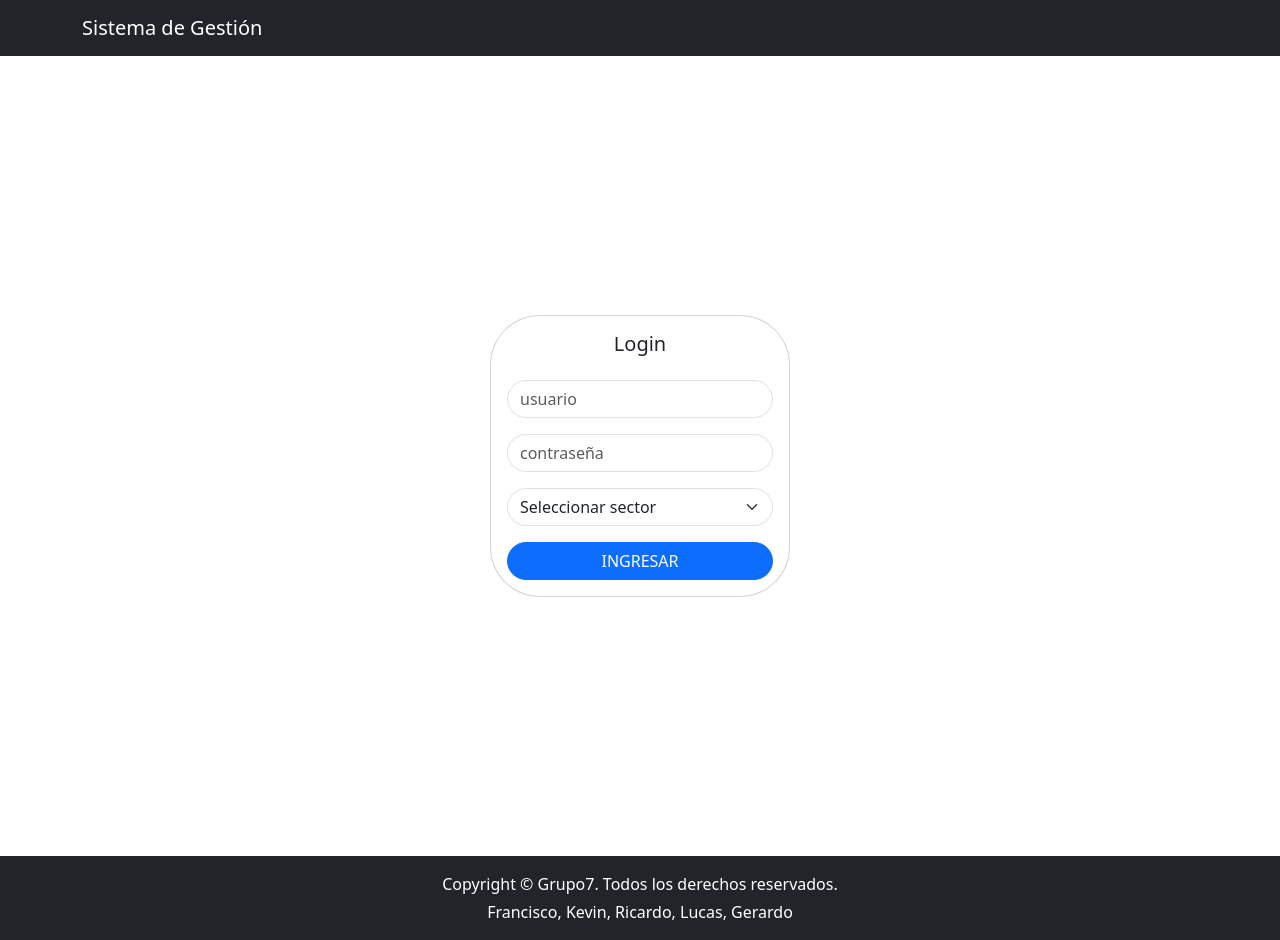
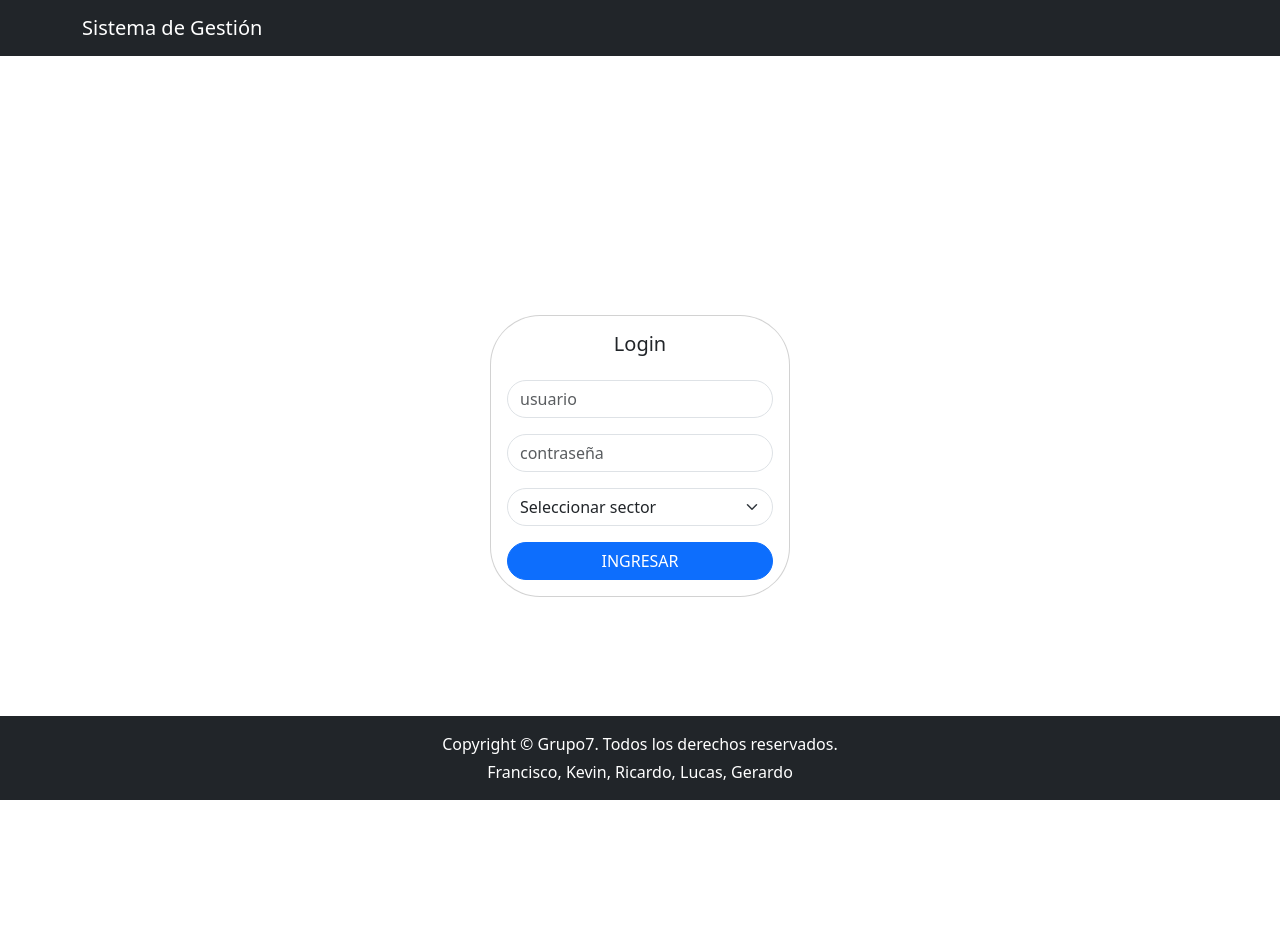
Before and after one commit to Grupo-7-PV/pv_tp_integrador_grupo7, a React (Vite) app: page /login in a window 1280 px wide. After the commit the page ends 856 px from the top, so only its background shows below. Built offline with nearby package versions, Linux system fonts and the light colour scheme.

Commit message:
Correcion del footer

```diff
--- a/src/components/layout/Footer.jsx
+++ b/src/components/layout/Footer.jsx
@@ -4,7 +4,7 @@ const Footer = () => {
 
   return (
 
-    <footer className="bg-dark text-white text-center py-3 mt-auto">
+    <footer className="footer-fot bg-dark text-white text-center py-3 mt-auto">
 
       <Container>
 
--- a/src/css/index.css
+++ b/src/css/index.css
@@ -23,6 +23,12 @@
 
 /*-----------------CSS FEEDBACKTOAST-------------------*/
 
-.toast-container{
+.toast-container {
     margin-top: 60px;
 }
+
+.footer-fot {
+    position: fixed;
+    bottom: 0;
+    width: 100%;
+}
```
